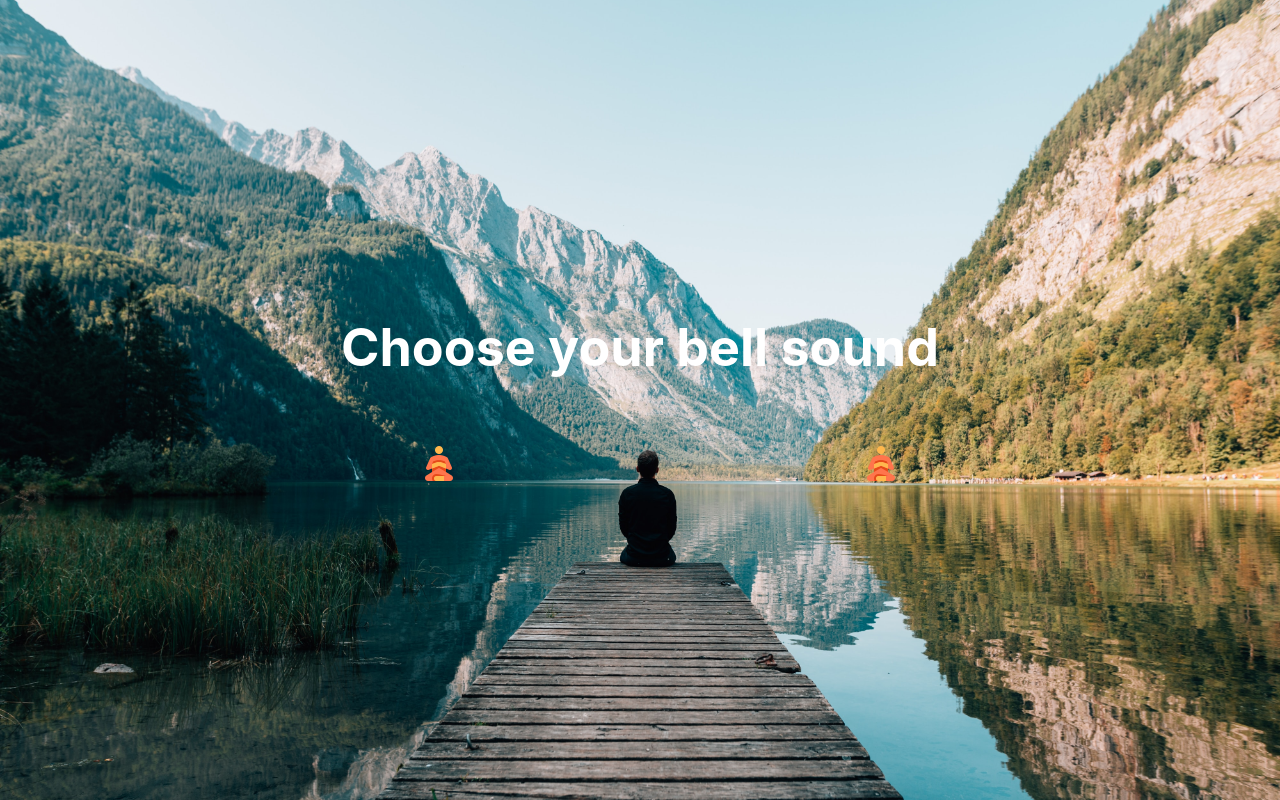
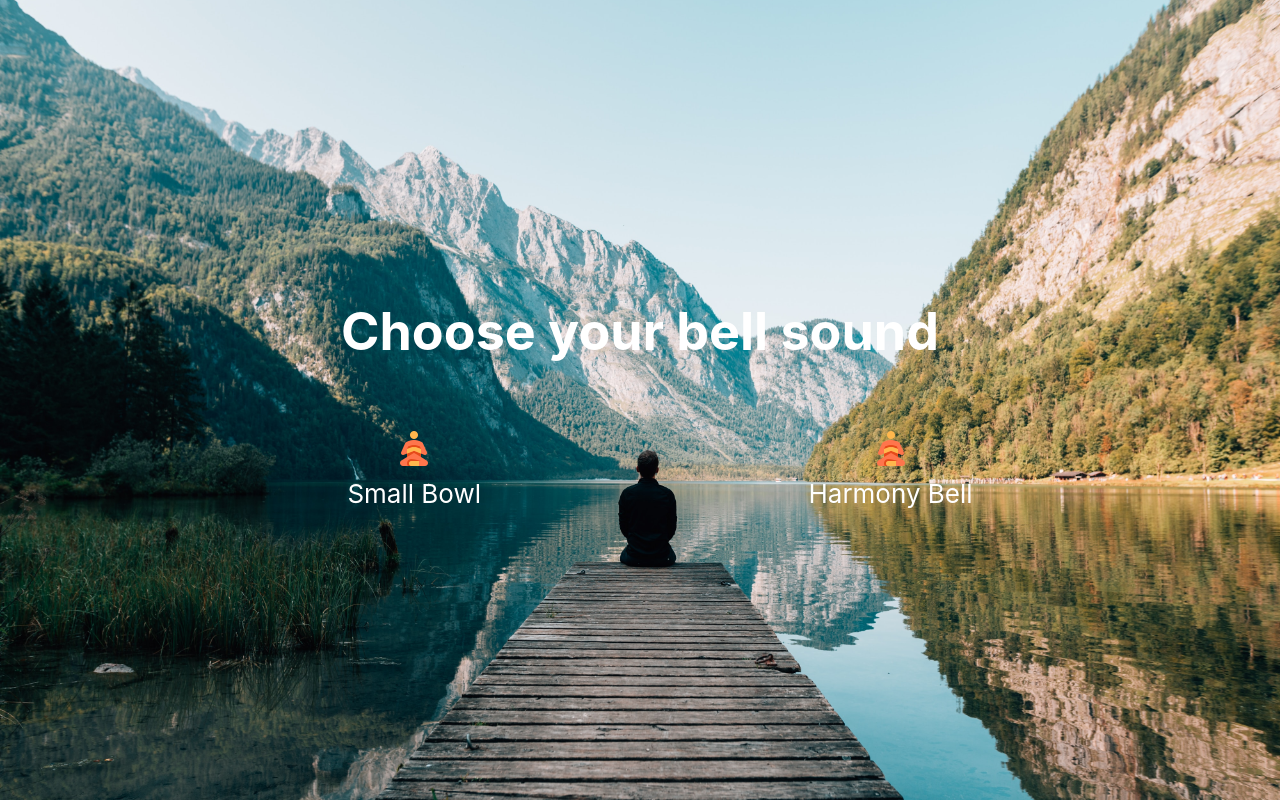
Before and after one commit to feargswalsh92/presence, a React (Create React App) app: page / in a window 1280 px wide. Built offline with nearby package versions, Linux system fonts and the light colour scheme.

Commit message:
added bowl title

```diff
--- a/src/Home.jsx
+++ b/src/Home.jsx
@@ -63,7 +63,10 @@ export default class Home extends Component {
           <li style = {styles.listOfBellsItem}
             key={item.id}
             onClick={() => this.setState({ selectedTrack: item.title })}>
+            <div>
           <img alt="bell" src={meditationGuru}/>
+          <div>{item.title} </div>
+          </div>
           </li>
         </div>
         );
```
